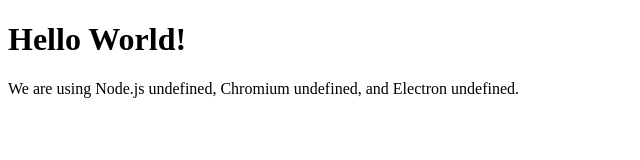
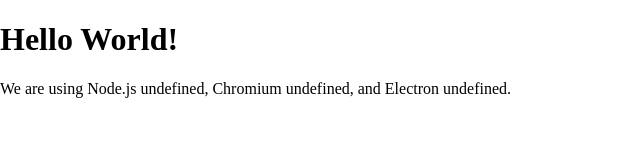
Before and after one commit to ganezasan/autoStart-electronApp-on-raspberryPi, an Electron app: page electron-quick-start/index.html in a window 960 px wide. Shown: the whole page, without its empty margins (0-640 px from the left). Drawn offline with Linux system fonts and the light colour scheme.

Commit message:
fix(app): fix style

```diff
--- a/electron-quick-start/index.css
+++ b/electron-quick-start/index.css
@@ -1,3 +1,9 @@
-body {
+html, body {
+  overflow-y: hidden;
   cursor: none;
+  height: 100%;
+  height: 100vh;
+  width: 100%;
+  margin: 0;
+  padding: 0;
 }
```
